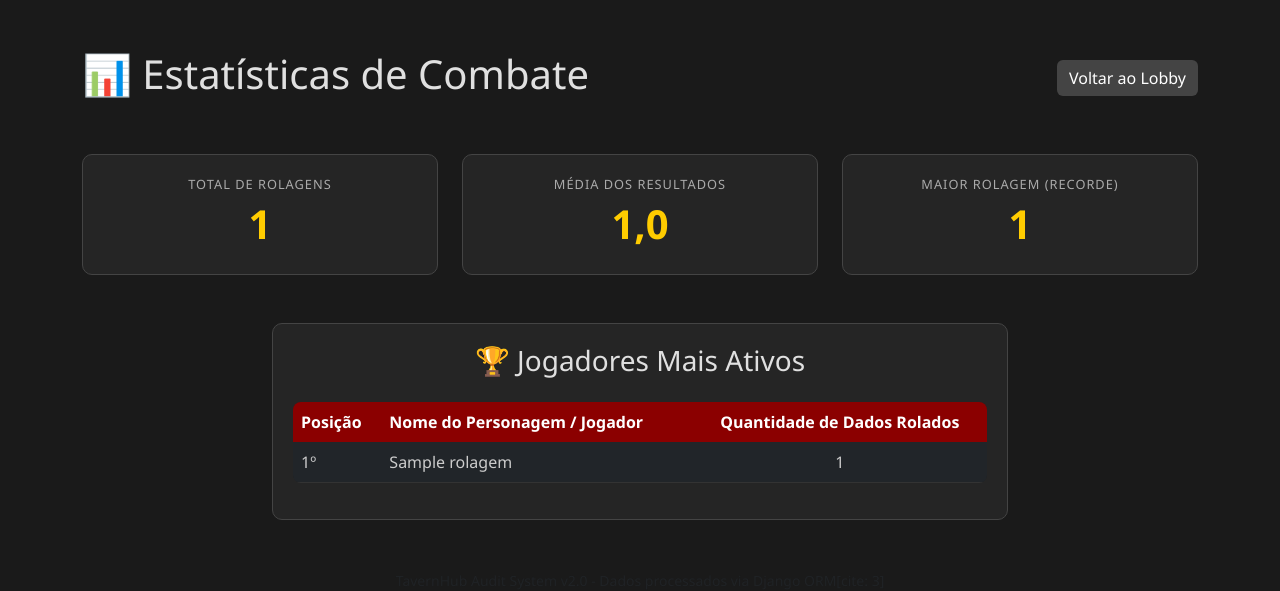
After one commit to FredsonArthur/tavern-hub, a Django app: page /estatisticas/ in a window 1280 px wide. The commit adds this page. Shown: the top 591 px of the page. Run offline with Django 5.2, Linux system fonts and the light colour scheme; a user stored in the database is signed in; tables that the repository leaves empty hold one stand-in row (values such as "Sample post").

Commit message:
feat: implementado painel de estatísticas, rollback auditável e segurança de mestre

```diff
--- /dev/null
+++ b/lobby/templates/lobby/estatisticas.html
@@ -0,0 +1,88 @@
+<!DOCTYPE html>
+<html lang="pt-br">
+<head>
+    <meta charset="UTF-8">
+    <title>TavernHub - Estatísticas da Sessão</title>
+    <link href="https://cdn.jsdelivr.net/npm/bootstrap@5.3.0/dist/css/bootstrap.min.css" rel="stylesheet">
+    <style>
+        body { background: #1a1a1a; color: #e0e0e0; font-family: 'Segoe UI', sans-serif; padding-top: 50px; }
+        .stat-card { background: #252525; border: 1px solid #444; border-radius: 10px; padding: 20px; transition: 0.3s; height: 100%; }
+        .stat-card:hover { border-color: #8b0000; transform: translateY(-5px); }
+        .stat-value { font-size: 2.5rem; font-weight: bold; color: #ffcc00; }
+        .stat-label { color: #aaa; text-transform: uppercase; letter-spacing: 1px; font-size: 0.8rem; }
+        .rank-table { background: #222; border-radius: 8px; overflow: hidden; }
+        .rank-table th { background: #8b0000; color: white; border: none; }
+        .rank-table td { color: #ccc; border-bottom: 1px solid #333; }
+        .btn-back { background: #444; color: white; border: none; }
+        .btn-back:hover { background: #666; }
+    </style>
+</head>
+<body>
+
+    <div class="container">
+        <div class="d-flex justify-content-between align-items-center mb-5">
+            <h1>📊 Estatísticas de Combate</h1>
+            <a href="{% url 'dashboard' %}" class="btn btn-back">Voltar ao Lobby</a>
+        </div>
+
+        <!-- REQUISITO: AGGREGATION (Cards de Resumo)[cite: 3, 4] -->
+        <div class="row g-4 mb-5">
+            <div class="col-md-4">
+                <div class="stat-card text-center">
+                    <div class="stat-label">Total de Rolagens</div>
+                    <div class="stat-value">{{ stats.total_rolagens }}</div>
+                </div>
+            </div>
+            <div class="col-md-4">
+                <div class="stat-card text-center">
+                    <div class="stat-label">Média dos Resultados</div>
+                    <!-- Formata a média com uma casa decimal[cite: 3] -->
+                    <div class="stat-value">{{ stats.media_geral|floatformat:1 }}</div>
+                </div>
+            </div>
+            <div class="col-md-4">
+                <div class="stat-card text-center">
+                    <div class="stat-label">Maior Rolagem (Recorde)</div>
+                    <div class="stat-value">{{ stats.maior_valor }}</div>
+                </div>
+            </div>
+        </div>
+
+        <div class="row">
+            <!-- REQUISITO: RANKING DE JOGADORES (Data Visualization)[cite: 3] -->
+            <div class="col-md-8 mx-auto">
+                <div class="stat-card">
+                    <h3 class="mb-4 text-center">🏆 Jogadores Mais Ativos</h3>
+                    <table class="table rank-table table-dark table-hover">
+                        <thead>
+                            <tr>
+                                <th>Posição</th>
+                                <th>Nome do Personagem / Jogador</th>
+                                <th class="text-center">Quantidade de Dados Rolados</th>
+                            </tr>
+                        </thead>
+                        <tbody>
+                            {% for jogador in stats.rank_jogadores %}
+                            <tr>
+                                <td>{{ forloop.counter }}º</td>
+                                <td>{{ jogador.jogador_nome }}</td>
+                                <td class="text-center">{{ jogador.total }}</td>
+                            </tr>
+                            {% empty %}
+                            <tr>
+                                <td colspan="3" class="text-center py-4">Nenhuma rolagem registrada ainda.</td>
+                            </tr>
+                            {% endfor %}
+                        </tbody>
+                    </table>
+                </div>
+            </div>
+        </div>
+
+        <footer class="mt-5 text-center text-muted">
+            <small>TavernHub Audit System v2.0 - Dados processados via Django ORM[cite: 3]</small>
+        </footer>
+    </div>
+
+</body>
+</html>
--- a/lobby/urls.py
+++ b/lobby/urls.py
@@ -5,18 +5,24 @@ urlpatterns = [
     # --- Rota Principal ---
     path('', views.dashboard, name='dashboard'),
 
+    # --- REQUISITO: PAINEL DE ESTATÍSTICAS (Aggregation) ---
+    # Nova rota para visualizar a inteligência de dados da mesa
+    path('estatisticas/', views.painel_estatisticas, name='painel_estatisticas'),
+
+    # --- REQUISITO: SISTEMA DE ROLLBACK (Controle de Versão) ---
+    # Rota para editar uma rolagem específica mantendo o histórico[cite: 3, 5]
+    path('rolagem/rollback/<int:pk>/', views.rollback_rolagem, name='rollback_rolagem'),
+
     # --- Rotas do Sistema de Rolagem (API / Entidade 3) ---
-    # AJUSTADO: Rotas consistentes para as operações de Create, Read e Delete.
     path('api/rolagem/salvar/', views.salvar_rolagem, name='salvar_rolagem'),
     path('api/rolagem/listar/', views.listar_rolagens, name='listar_rolagens'),
     path('api/rolagem/limpar/', views.limpar_log, name='limpar_log'),
 
-    # --- Rotas do CRUD de Mesa (Entidade 1) ---
+    # --- Rotas do CRUD de Mesa (Entidade 1 - Protegida) ---
     path('mesas/', views.lista_mesas, name='lista_mesas'),
     path('mesas/nova/', views.criar_mesa, name='criar_mesa'),
 
-    # --- Rotas do CRUD de Personagem (Entidade 2) ---
-    # Implementa as rotas para Listagem, Criação, Edição e o novo Soft Delete[cite: 4].
+    # --- Rotas do CRUD de Personagem (Entidade 2 - Com Soft Delete) ---
     path('personagens/', views.lista_personagens, name='lista_personagens'),
     path('personagens/novo/', views.criar_personagem, name='criar_personagem'),
     path('personagens/editar/<int:pk>/', views.editar_personagem, name='editar_personagem'),
--- a/lobby/views.py
+++ b/lobby/views.py
@@ -4,30 +4,55 @@ from django.http import JsonResponse
 from django.views.decorators.csrf import csrf_exempt
 from django.utils import timezone
 from django.contrib.auth.decorators import login_required
+from django.db.models import Avg, Count, Max # Importação para Agregações
 from .models import Rolagem, Personagem, Mesa
 from .forms import PersonagemForm, MesaForm
 
-# --- VIEWS DE NAVEGAÇÃO ---
+# --- REQUISITO: PAINEL DE ESTATÍSTICAS (Data Visualization / Aggregation) ---
 
-def dashboard(request):
-    """Renderiza a página principal com foco em personagens ATIVOS."""
-    personagens = []
-    if request.user.is_authenticated:
-        # PONTO 2: Filtro para mostrar apenas personagens que não sofreram Soft Delete[cite: 3]
-        personagens = Personagem.objects.filter(usuario=request.user, ativo=True)
-    return render(request, 'lobby/index.html', {'personagens': personagens})
+@login_required
+def painel_estatisticas(request):
+    """Gera inteligência de dados processada diretamente no Banco de Dados[cite: 3, 6]."""
+    stats = {
+        'total_rolagens': Rolagem.objects.count(),
+        'media_geral': Rolagem.objects.aggregate(Avg('resultado'))['resultado__avg'] or 0,
+        'maior_valor': Rolagem.objects.aggregate(Max('resultado'))['resultado__max'] or 0,
+        'rank_jogadores': Rolagem.objects.values('jogador_nome').annotate(total=Count('id')).order_by('-total')[:5]
+    }
+    return render(request, 'lobby/estatisticas.html', {'stats': stats})
 
-# --- CRUD DE MESA (Entidade 1) ---
+# --- REQUISITO: SISTEMA DE ROLLBACK (Controle de Versão) ---
+
+@login_required
+def rollback_rolagem(request, pk):
+    """Permite corrigir um valor salvando a versão anterior para auditoria[cite: 3, 6]."""
+    rolagem = get_object_or_404(Rolagem, pk=pk)
+
+    # Segurança: Apenas o mestre da mesa ou superusuário pode editar[cite: 3, 6]
+    if rolagem.mesa and rolagem.mesa.mestre != request.user and not request.user.is_superuser:
+        return JsonResponse({'status': 'erro', 'message': 'Apenas o mestre pode editar'}, status=403)
+
+    if request.method == 'POST':
+        novo_valor = request.POST.get('novo_resultado')
+        if novo_valor:
+            rolagem.resultado_anterior = rolagem.resultado
+            rolagem.resultado = int(novo_valor)
+            rolagem.editado = True
+            rolagem.motivo_edicao = request.POST.get('motivo', 'Correção de erro')
+            rolagem.save()
+            return redirect('dashboard')
+
+    return render(request, 'lobby/form_rollback.html', {'rolagem': rolagem})
+
+# --- CRUD DE MESA (Entidade 1 - Protegida) ---
 
 @login_required
 def lista_mesas(request):
-    """Lista as mesas onde o usuário logado é o mestre[cite: 4]."""
     mesas = Mesa.objects.filter(mestre=request.user)
     return render(request, 'lobby/lista_mesas.html', {'mesas': mesas})
 
 @login_required
 def criar_mesa(request):
-    """Cria uma nova mesa vinculada ao mestre logado[cite: 4]."""
     if request.method == 'POST':
         form = MesaForm(request.POST)
         if form.is_valid():
@@ -39,18 +64,17 @@ def criar_mesa(request):
         form = MesaForm()
     return render(request, 'lobby/form_personagem.html', {'form': form, 'titulo': 'Criar Nova Mesa'})
 
-# --- CRUD DE PERSONAGEM (Entidade 2) ---
+# --- CRUD DE PERSONAGEM (Entidade 2 - Com Soft Delete) ---
 
 @login_required
 def lista_personagens(request):
-    """Lista todos os personagens ATIVOS do usuário."""
-    # PONTO 2: Refinamento do READ para ignorar os inativos[cite: 3]
+    """Lista personagens ativos (Refinamento do Read)[cite: 3, 6]."""
     personagens = Personagem.objects.filter(usuario=request.user, ativo=True)
     return render(request, 'lobby/lista_personagens.html', {'personagens': personagens})
 
 @login_required
 def criar_personagem(request):
-    """Cria um novo personagem vinculado ao usuário[cite: 4]."""
+    """Cria um novo personagem vinculado ao usuário logado (Restaurada)[cite: 3, 4, 6]."""
     if request.method == 'POST':
         form = PersonagemForm(request.POST)
         if form.is_valid():
@@ -64,7 +88,7 @@ def criar_personagem(request):
 
 @login_required
 def editar_personagem(request, pk):
-    """Edita um personagem existente[cite: 4]."""
+    """Edita um personagem existente (Restaurada)[cite: 3, 4, 6]."""
     personagem = get_object_or_404(Personagem, pk=pk, usuario=request.user)
     if request.method == 'POST':
         form = PersonagemForm(request.POST, instance=personagem)
@@ -77,75 +101,63 @@ def editar_personagem(request, pk):
 
 @login_required
 def excluir_personagem(request, pk):
-    """
-    PONTO 3: IMPLEMENTAÇÃO DE SOFT DELETE[cite: 3]
-    O personagem não é removido do banco, apenas marcado como inativo.
-    """
+    """Exclusão lógica (Soft Delete)[cite: 3, 6]."""
     personagem = get_object_or_404(Personagem, pk=pk, usuario=request.user)
     if request.method == 'POST':
-        personagem.ativo = False  # Soft Delete em vez de .delete()[cite: 3]
+        personagem.ativo = False
         personagem.save()
         return redirect('lista_personagens')
     return render(request, 'lobby/confirmar_exclusao.html', {'objeto': personagem})
 
-# --- LÓGICA DE ROLAGENS (Entidade 3 - API & CRUD) ---
+# --- LÓGICA DE ROLAGENS (Entidade 3 - API) ---
 
 @csrf_exempt
 def salvar_rolagem(request):
-    """Salva o resultado e dispara o sinal de Pub-Sub via Signals[cite: 3]."""
     if request.method == 'POST':
         try:
             data = json.loads(request.body)
-            resultado_valor = data.get('resultado')
-            tipo_dado_rolado = data.get('tipo_dado', 'D20')
             personagem_id = data.get('personagem_id')
-
-            personagem_instancia = None
-            if personagem_id:
-                personagem_instancia = Personagem.objects.filter(id=personagem_id, ativo=True).first()
+            personagem = Personagem.objects.filter(id=personagem_id, ativo=True).first() if personagem_id else None
 
             nova_rolagem = Rolagem.objects.create(
-                personagem=personagem_instancia,
+                personagem=personagem,
+                mesa=personagem.mesa if personagem else None,
                 jogador_nome=data.get('jogador', 'Aventureiro'),
-                tipo_dado=tipo_dado_rolado,
-                resultado=int(resultado_valor)
+                tipo_dado=data.get('tipo_dado', 'D20'),
+                resultado=int(data.get('resultado'))
             )
-
-            return JsonResponse({'status': 'sucesso', 'resultado': resultado_valor})
+            return JsonResponse({'status': 'sucesso'})
         except Exception as e:
             return JsonResponse({'status': 'erro', 'message': str(e)}, status=400)
-
-    return JsonResponse({'status': 'metodo_nao_permitido'}, status=405)
+    return JsonResponse({'status': 'erro'}, status=405)
 
 def listar_rolagens(request):
-    """
-    PONTO 2: FILTROS DINÂMICOS NA API (Refinamento do READ)[cite: 3]
-    Permite filtrar por tipo de dado via URL: /api/rolagens/?tipo=D20
-    """
+    """API com filtros dinâmicos e suporte a Rollback[cite: 3, 6]."""
     tipo_filtro = request.GET.get('tipo')
     rolagens = Rolagem.objects.all().order_by('-data_hora')
 
     if tipo_filtro:
-        rolagens = rolagens.filter(tipo_dado=tipo_filtro) # Filtro no banco[cite: 3]
+        rolagens = rolagens.filter(tipo_dado=tipo_filtro)
 
     dados = []
     for r in rolagens[:10]:
-        horario_local = timezone.localtime(r.data_hora)
-        nome_exibicao = r.personagem.nome if r.personagem else r.jogador_nome
-
         dados.append({
-            "jogador": nome_exibicao,
+            "jogador": r.personagem.nome if r.personagem else r.jogador_nome,
             "tipo_dado": r.tipo_dado,
             "resultado": r.resultado,
-            "data": horario_local.strftime('%H:%M:%S')
+            "data": timezone.localtime(r.data_hora).strftime('%H:%M:%S'),
+            "editado": r.editado,
+            "id": r.id
         })
-
     return JsonResponse({'rolagens': dados})
 
 @login_required
 def limpar_log(request):
-    """Remove todas as rolagens do log (Delete físico)[cite: 4]."""
-    if request.method == 'POST':
+    if request.user.is_staff:
         Rolagem.objects.all().delete()
-        return JsonResponse({'status': 'sucesso', 'message': 'Log limpo com sucesso'})
-    return JsonResponse({'status': 'metodo_nao_permitido'}, status=405)
+        return JsonResponse({'status': 'sucesso'})
+    return JsonResponse({'status': 'erro', 'message': 'Sem permissão'}, status=403)
+
+def dashboard(request):
+    personagens = Personagem.objects.filter(usuario=request.user, ativo=True) if request.user.is_authenticated else []
+    return render(request, 'lobby/index.html', {'personagens': personagens})
```
Also changed, not shown: lobby/templates/lobby/form_rollback.html (added, +56 -0 lines), lobby/templates/lobby/index.html (+35 -13 lines).
